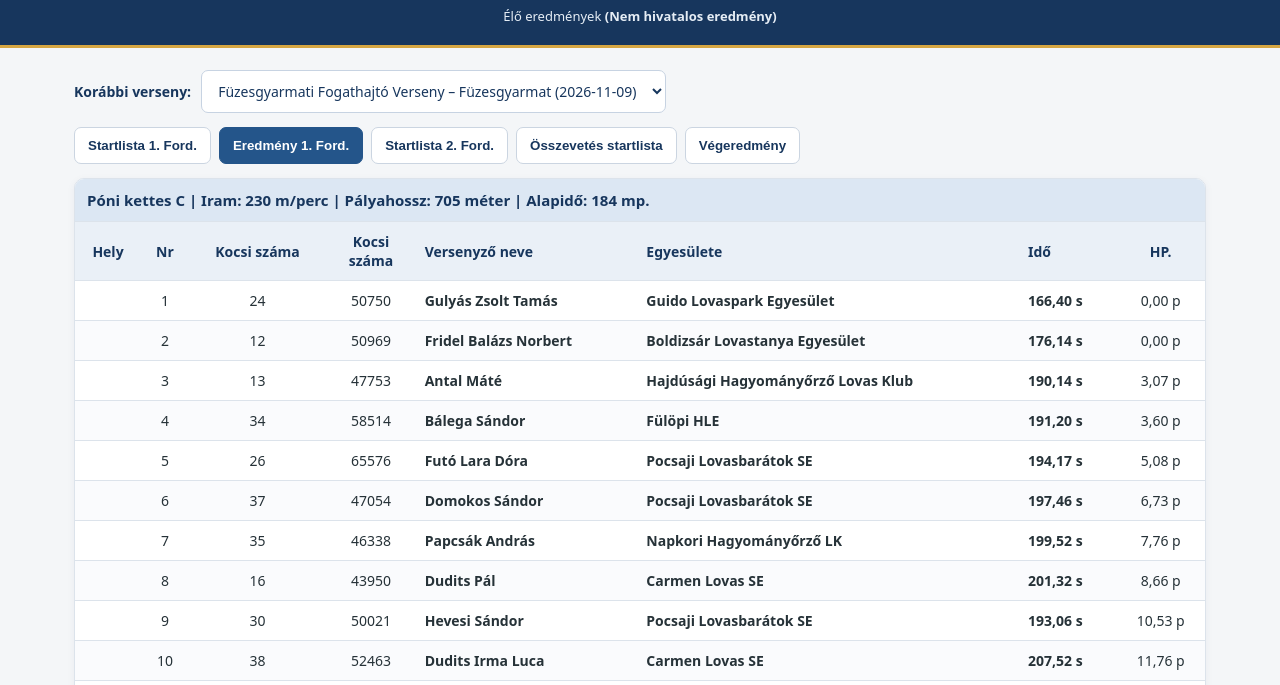
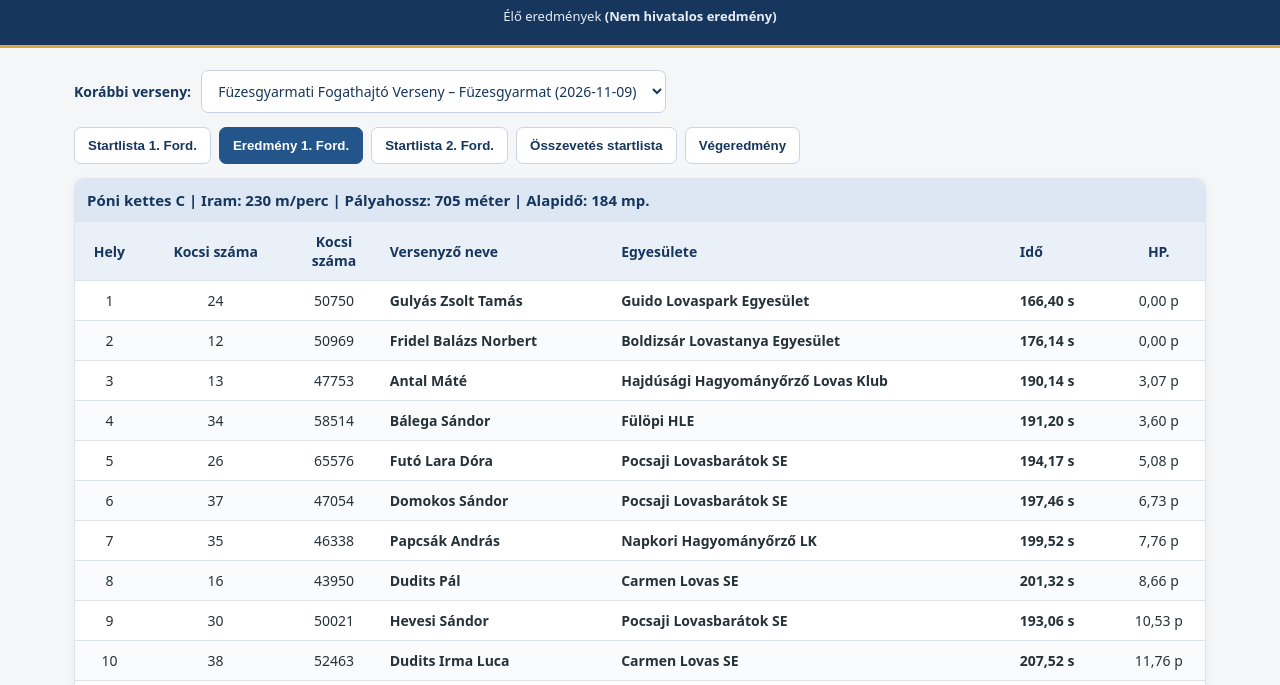
Before and after one commit to fogathajto-eredmenyek/fogathajto-eredmenyek, a plain HTML site: page index.html in a window 1280 px wide. Both pictures are taken after a click on the button "Eredmény 1. Ford.". Shown: the part 115-800 px from the top of the page. Drawn offline with Linux system fonts and the light colour scheme.

Commit message:
Update index.html

```diff
--- a/index.html
+++ b/index.html
@@ -855,7 +855,8 @@ function render() {
 
   } else if (active === "eredmeny1") {
 
-    selectedColumns = [0, 1, 2, 3, 4, 5, 6, 7];
+    // A Nr. értéke jelenik meg a Hely oszlopban; az eredeti Nr. oszlop rejtve marad.
+    selectedColumns = [1, 2, 3, 4, 5, 6, 7];
 
   } else if (active === "osszetett") {
 
@@ -1110,7 +1111,7 @@ function render() {
         selectedColumns.forEach(index => {
           if (headers[index] !== undefined) {
             const headerValue = String(headers[index] ?? "");
-            const shownHeader = index === 3 ? "Kocsi<br>száma" : esc(headerValue);
+            const shownHeader = index === 1 ? "Hely" : (index === 3 ? "Kocsi<br>száma" : esc(headerValue));
             const className = isLeftAlignedColumn(index) ? ' class="left"' : "";
             html += "<th" + className + ">" + shownHeader + "</th>";
           }
```
